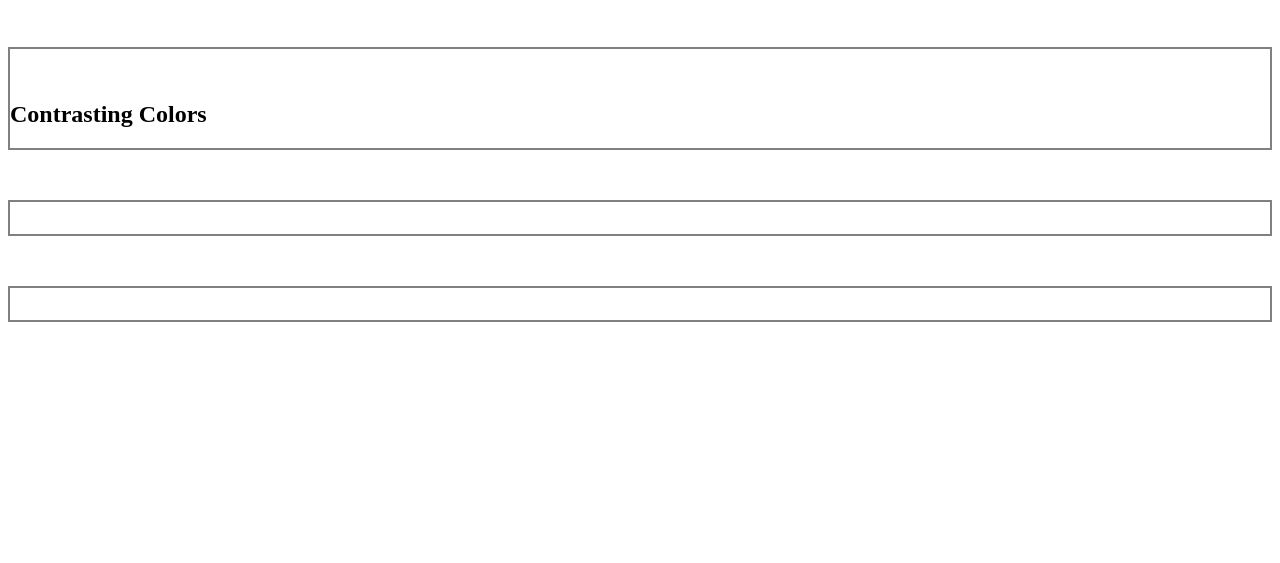
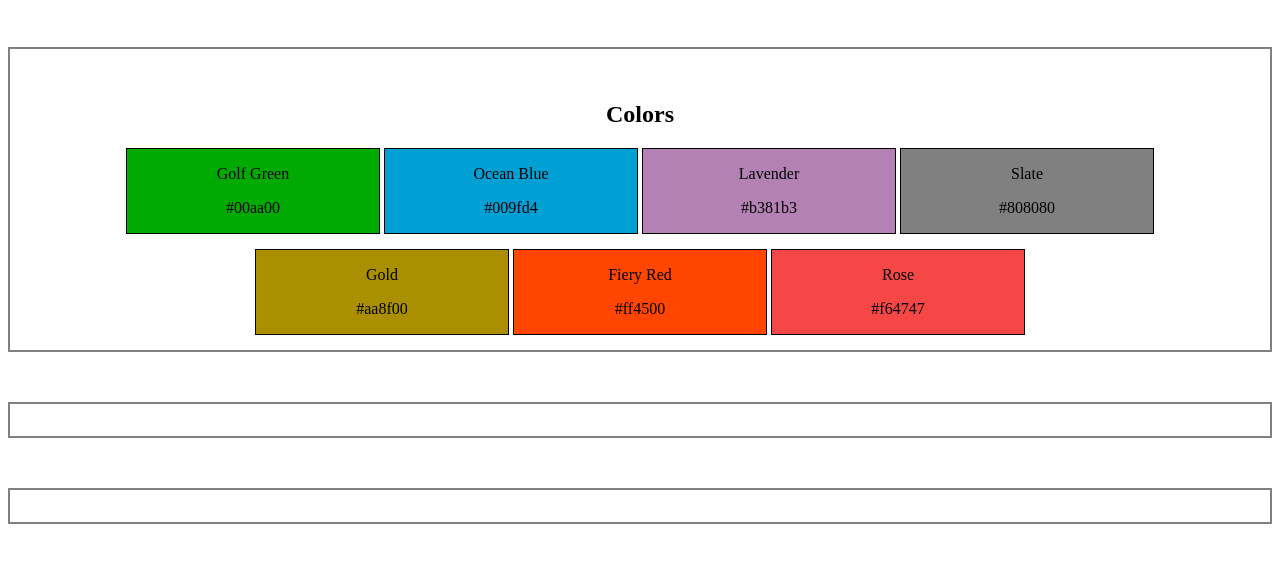
Before and after one commit to thebase360/WDS, a plain HTML site: page index.html in a window 1280 px wide. Shown: the part 61-624 px from the top of the page. Drawn offline with Linux system fonts and the light colour scheme.

Commit message:
Finished Color Portion
fixed "Contrasting" to just colors, added in colors and centered.

```diff
--- a/index.html
+++ b/index.html
@@ -9,8 +9,35 @@
         <h1>Andrew's Web Design System</h1>
     </header>
     <div class="container">
-        <h2> Contrasting Colors</h2>
-
+        <h2>Colors</h2>
+        <div class="green color">
+            <p>Golf Green</p>
+            <p>#00aa00</p>
+        </div>
+        <div class="blue color">
+            <p>Ocean Blue</p>
+            <p>#009fd4</p>
+        </div>
+        <div class="purple color">
+            <p>Lavender</p>
+            <p>#b381b3</p>
+        </div>
+        <div class="slate color">
+            <p>Slate</p>
+            <p>#808080</p>
+        </div>
+        <div class="yellow color">
+            <p>Gold</p>
+            <p>#aa8f00</p>
+        </div>
+        <div class="orange color">
+            <p>Fiery Red</p>
+            <p>#ff4500</p>
+        </div>
+        <div class="red color">
+            <p>Rose</p>
+            <p>#f64747</p>
+        </div>
     </div>
     <div class="container">
 
--- a/style.css
+++ b/style.css
@@ -5,4 +5,33 @@ header h1{
     border: 2px solid gray;
     padding-top: 32px;
     margin-top: 50px;
+    text-align: center;
 }
+.color{
+    display: inline-block;
+    width: 20%;
+    margin: auto;
+    margin-bottom: 15px;
+    border: 1px solid black;
+}
+.green{
+    background-color: #00aa00;
+}
+.blue{
+    background-color: #009fd4;
+}
+.purple{
+    background-color: #b381b3;
+}
+.slate{
+    background-color: #808080;
+}
+.yellow{
+    background-color: #aa8f00;
+}
+.orange{
+    background-color: #ff4500;
+}
+.red{
+    background-color: #f64747;
+}
```
